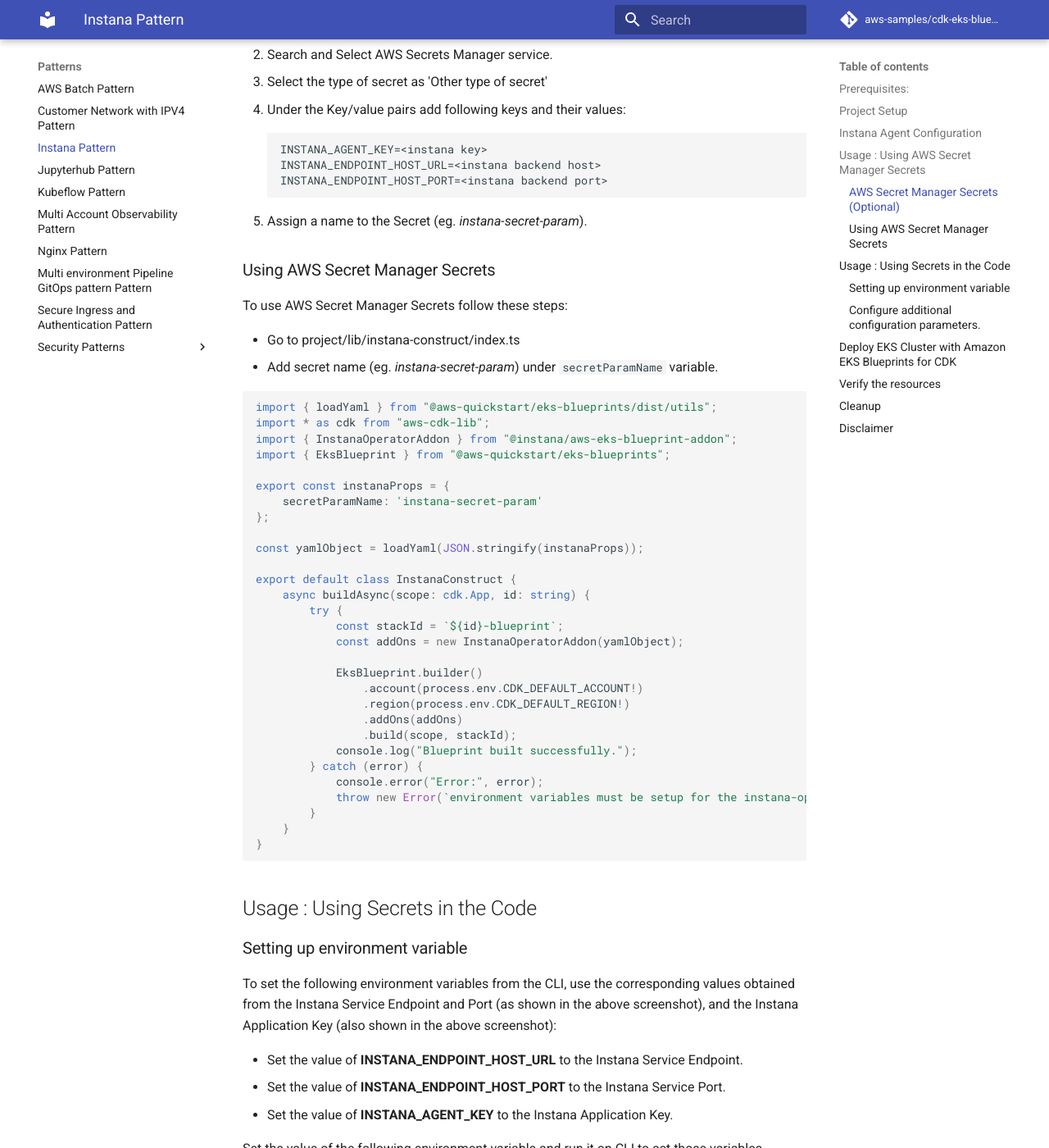
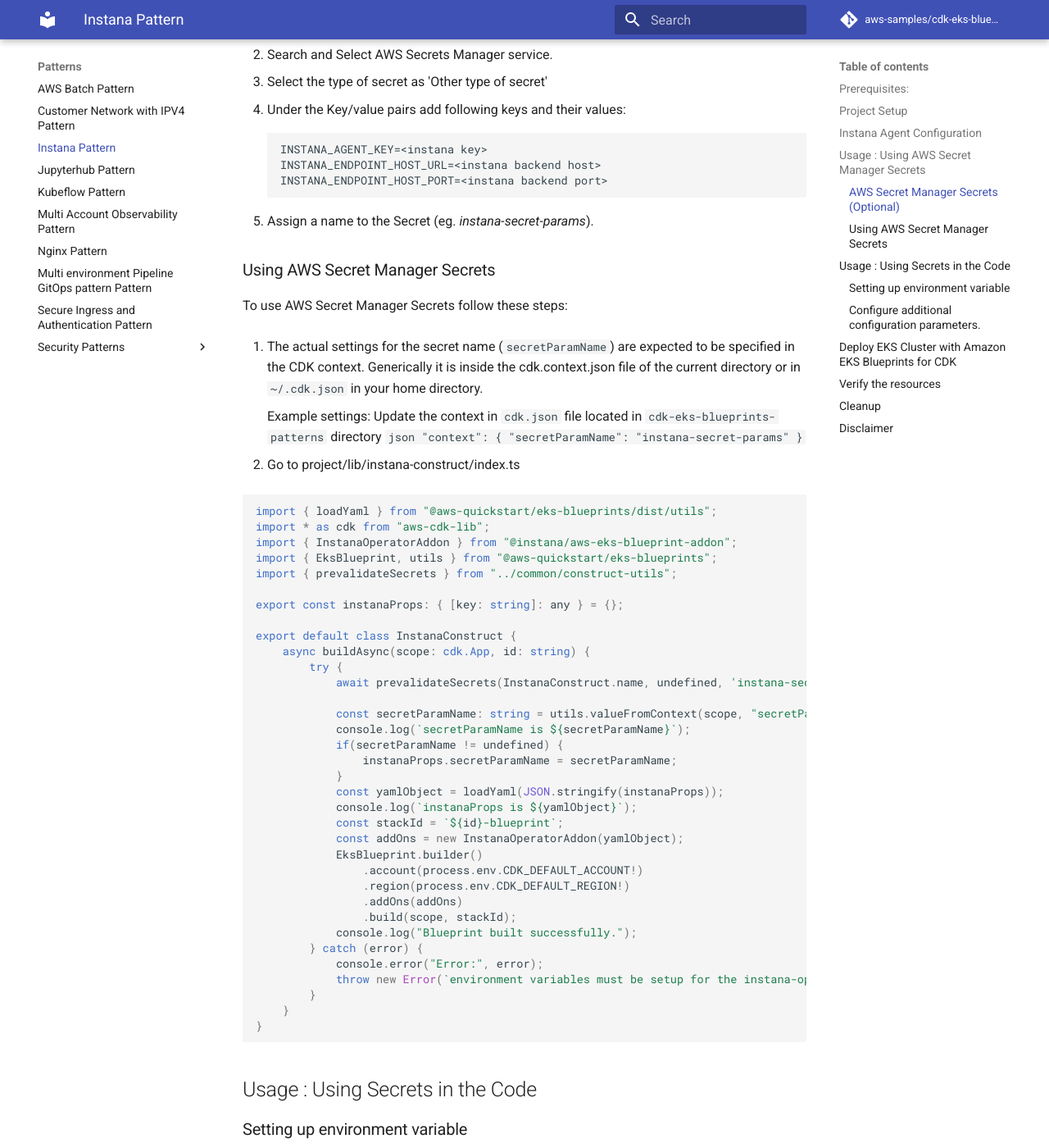
Before and after one commit to aws-samples/cdk-eks-blueprints-patterns, an MkDocs documentation site: the page built from docs/patterns/instana.md, in a window 1280 px wide and 1400 px high, scrolled down 1763 px. Shown: the whole window at 82% size. Built offline with MkDocs 1.6.1 and Material for MkDocs 9.7.7, drawn with Linux system fonts in a browser that asks for light colours; comment, search, counter and statistics services are not loaded.

Commit message:
Instana Addon - Support for AWS Secrets
Instana Addon - Support for AWS Secrets has been added

````diff
--- a/docs/patterns/instana.md
+++ b/docs/patterns/instana.md
@@ -60,32 +60,45 @@
 INSTANA_ENDPOINT_HOST_URL=<instana backend host>
 INSTANA_ENDPOINT_HOST_PORT=<instana backend port>
 ```
-5. Assign a name to the Secret (eg. *instana-secret-param*).
+5. Assign a name to the Secret (eg. *instana-secret-params*).
 
 ### Using AWS Secret Manager Secrets
 To use AWS Secret Manager Secrets follow these steps:
 
-- Go to project/lib/instana-construct/index.ts
-- Add secret name (eg. *instana-secret-param*) under ```secretParamName``` variable.
+1. The actual settings for the secret name (```secretParamName```) are expected to be specified in the CDK context. Generically it is inside the cdk.context.json file of the current directory or in `~/.cdk.json` in your home directory.
+
+	 Example settings: Update the context in `cdk.json` file located in `cdk-eks-blueprints-patterns` directory
+	 ```json
+	"context": {
+         "secretParamName": "instana-secret-params"
+     }
+    ```
+
+2. Go to project/lib/instana-construct/index.ts
 
 ```typescript
 import { loadYaml } from "@aws-quickstart/eks-blueprints/dist/utils";
 import * as cdk from "aws-cdk-lib";
 import { InstanaOperatorAddon } from "@instana/aws-eks-blueprint-addon";
-import { EksBlueprint } from "@aws-quickstart/eks-blueprints";
+import { EksBlueprint, utils } from "@aws-quickstart/eks-blueprints";
+import { prevalidateSecrets } from "../common/construct-utils";
 
-export const instanaProps = {
-    secretParamName: 'instana-secret-param'
-};
-
-const yamlObject = loadYaml(JSON.stringify(instanaProps));
+export const instanaProps: { [key: string]: any } = {};
 
 export default class InstanaConstruct {
     async buildAsync(scope: cdk.App, id: string) {
         try {
+            await prevalidateSecrets(InstanaConstruct.name, undefined, 'instana-secret-params');
+
+            const secretParamName: string = utils.valueFromContext(scope, "secretParamName", undefined);
+            console.log(`secretParamName is ${secretParamName}`);
+            if(secretParamName != undefined) {
+                instanaProps.secretParamName = secretParamName;
+            }
+            const yamlObject = loadYaml(JSON.stringify(instanaProps));
+            console.log(`instanaProps is ${yamlObject}`);
             const stackId = `${id}-blueprint`;
             const addOns = new InstanaOperatorAddon(yamlObject);
-
             EksBlueprint.builder()
                 .account(process.env.CDK_DEFAULT_ACCOUNT!)
                 .region(process.env.CDK_DEFAULT_REGION!)
````
Also changed, not shown: 1 other file.
